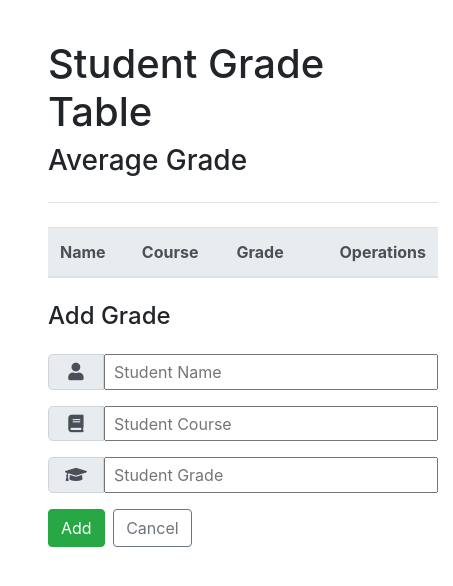
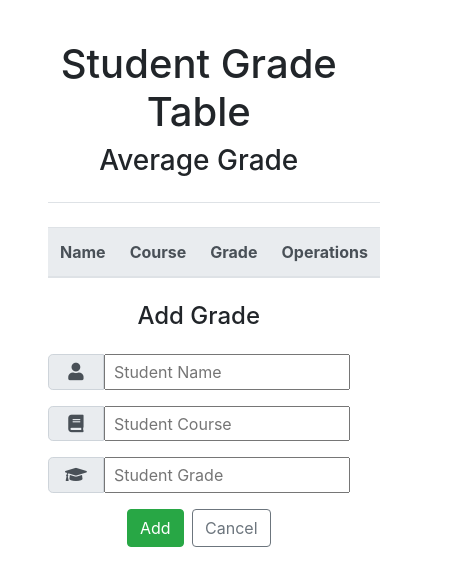
Before and after one commit to felix-chin/student-grade-table, a plain HTML site: page index.html in a window 390 px wide. Shown: the whole page, 453 px wide, since content can reach past the window. Drawn offline with nearby package versions, Linux system fonts and the light colour scheme; no server answers.

Commit message:
added responsive design feature

```diff
--- a/components/app.js
+++ b/components/app.js
@@ -18,10 +18,15 @@ class App {
   handleGetGradesSuccess(grades) {
     this.gradeTable.updateGrades(grades);
     var sum = null;
+    var average = null;
     for (var i = 0; i < grades.length; i++) {
       sum += grades[i].grade;
     }
-    var average = sum / grades.length;
+    if (isNaN(sum / grades.length)) {
+      average = 'N/A';
+    } else {
+      average = sum / grades.length;
+    }
     this.pageHeader.updateAverage(average);
   }
   getGrades() {
--- a/index.html
+++ b/index.html
@@ -6,21 +6,22 @@
   <title>Student Grade Table</title>
   <link rel="stylesheet" href="https://cdnjs.cloudflare.com/ajax/libs/twitter-bootstrap/4.5.0/css/bootstrap.css">
   <link rel="stylesheet" href="https://cdnjs.cloudflare.com/ajax/libs/font-awesome/5.13.0/css/all.min.css">
+  <link rel="stylesheet" href="style.css">
 </head>
 <body>
   <header class="container mt-4 ml-5 mr-5 py-3 px-0 border-bottom">
-    <div class="row align-items-center">
-      <div class="col-sm-9">
+    <div class="row align-items-center justify-content-between">
+      <div class="col-auto header-col">
         <h1>Student Grade Table</h1>
       </div>
-      <div class="col-auto">
+      <div class="col-auto avg-col">
         <h3>Average Grade <span class="badge badge-secondary"></span></h3>
       </div>
     </div>
   </header>
   <div class="container mt-4 ml-5 mr-5 px-0">
     <div class="row">
-      <div class="col-sm-8">
+      <div class="col-sm-8 table-col">
         <table class="table table-striped table-hover">
           <thead class="thead-light">
             <tr>
@@ -35,7 +36,7 @@
         </table>
         <p class="d-none">No Grades Recorded</p>
       </div>
-      <div class="col-sm-4">
+      <div class="col-sm-4 form-col">
         <form>
           <h4 class="mt-2 mb-4">Add Grade</h4>
           <div class="input-group mb-3 input-group-lg">
--- /dev/null
+++ b/style.css
@@ -0,0 +1,8 @@
+@media screen and (max-width: 800px) {
+  .header-col, .avg-col, .table-col, .form-col, .container{
+    width: 85vw;
+    text-align: center;
+    flex-wrap: wrap;
+    display: block;
+  }
+}
```
